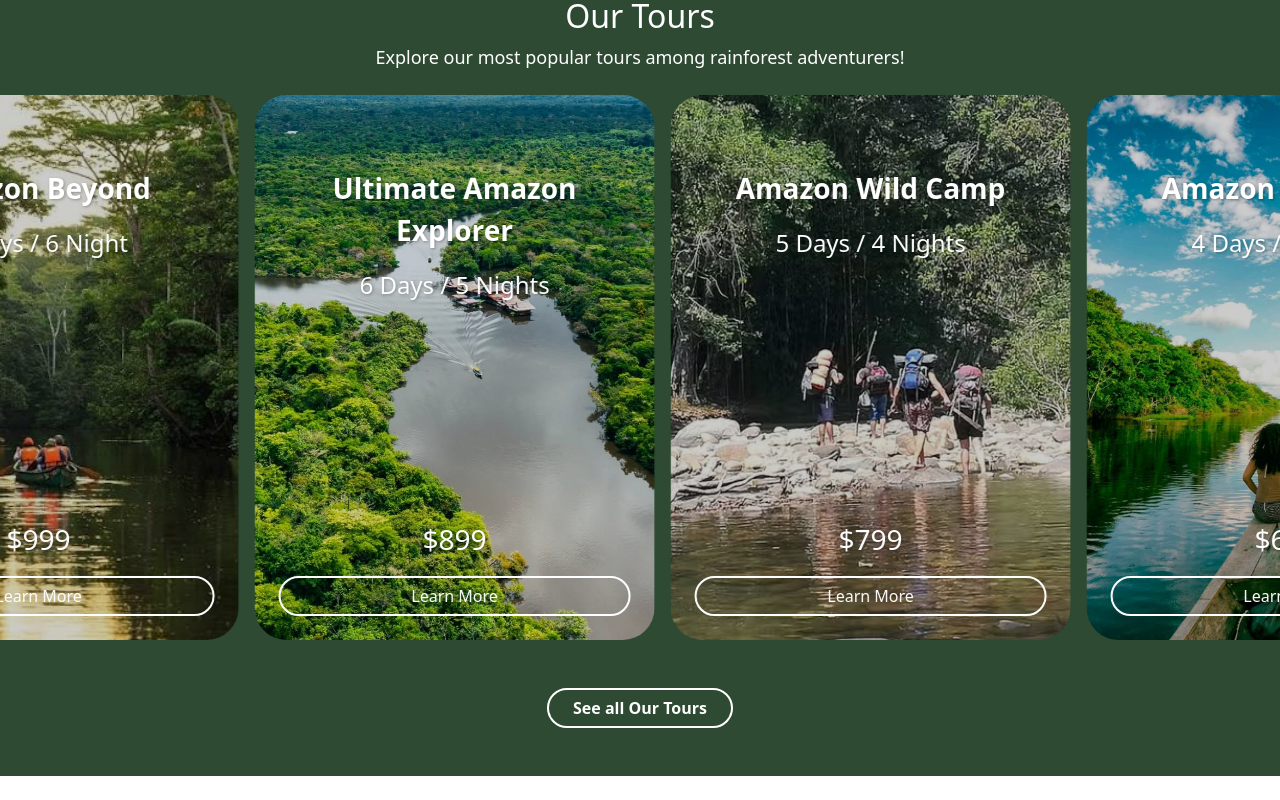
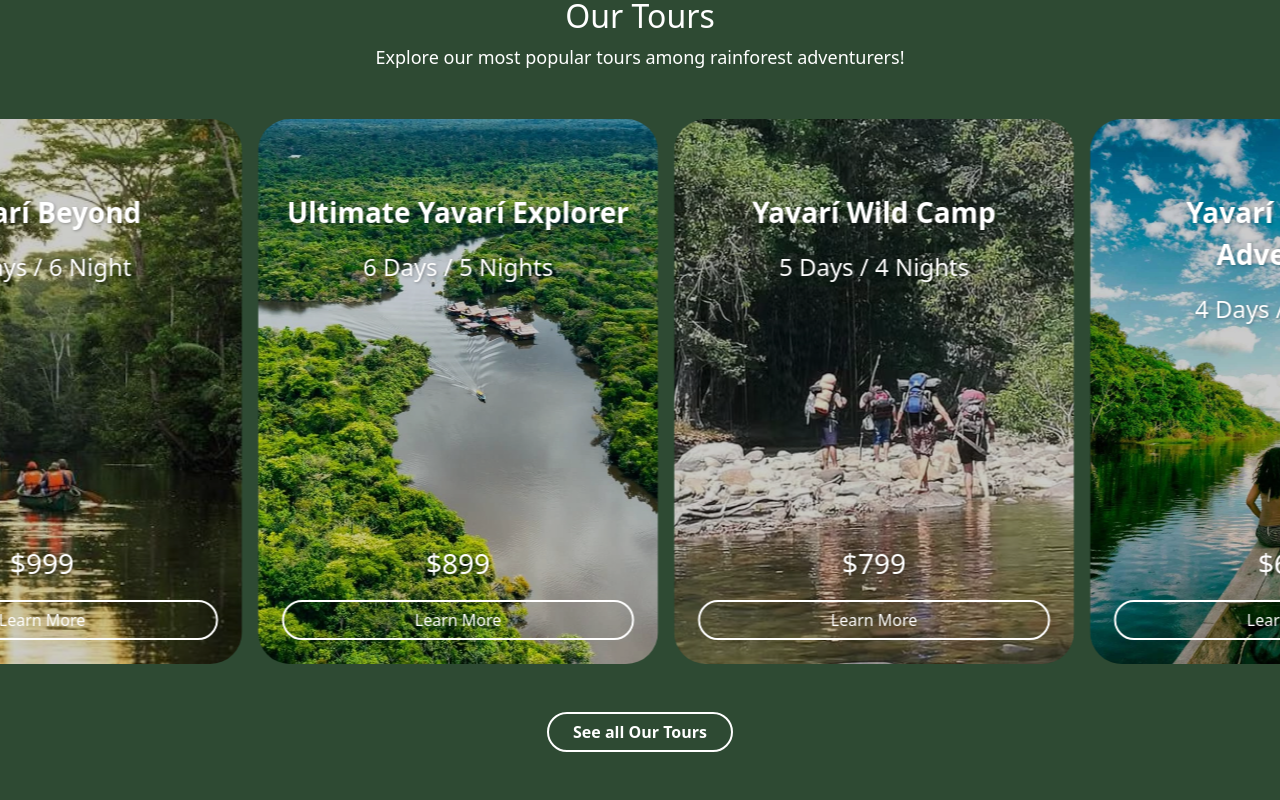
Before and after one commit to CodyHookey/project-jungle, a React (Vite) app: page / in a window 1280 px wide. Shown: the part 1574-2374 px from the top of the page. Before the commit the page ends 2350 px from the top, so only its background shows below. Built offline with nearby package versions, Linux system fonts and the light colour scheme.

Commit message:
Updated tour names

```diff
--- a/src/sections/about.jsx
+++ b/src/sections/about.jsx
@@ -4,7 +4,7 @@ import Logo from "../assets/EcoAmazon_logo_002.png";
 
 function About() {
   return (
-    <section className="p-5">
+    <section id="about" className="p-5">
       <div className="container py-5 text-center custom-border px-5">
         <img src={Logo} alt="" width={"100px"} className="mb-3" />
         <h3 className="mb-4">
--- a/src/sections/tours.jsx
+++ b/src/sections/tours.jsx
@@ -4,37 +4,37 @@ class Tours extends React.Component {
   state = {
     destinations: [
       {
-        name: "Amazon Beyond",
+        name: "Yavarí Beyond",
         desc: "7 Days / 6 Night",
         price: "999",
         image: "/beyond.webp",
       },
       {
-        name: "Ultimate Amazon Explorer",
+        name: "Ultimate Yavarí Explorer",
         desc: "6 Days / 5 Nights",
         price: "899",
         image: "/ultimate.webp",
       },
       {
-        name: "Amazon Wild Camp",
+        name: "Yavarí Wild Camp",
         desc: "5 Days / 4 Nights",
         price: "799",
         image: "/camping.webp",
       },
       {
-        name: "Amazon Unbound",
+        name: "Yavarí Amazon Adventure",
         desc: "4 Days / 3 Nights",
         price: "699",
         image: "/unbound.webp",
       },
       {
-        name: "Amazon Wildlife Escape",
+        name: "Yavarí Wildlife Escape",
         desc: "3 Days / 2 Nights",
         price: "599",
         image: "/wildlife.webp",
       },
       {
-        name: "Amazon Weekend",
+        name: "Yavarí Weekend",
         desc: "2 Days / 1 Nights",
         price: "499",
         image: "/weekend.webp",
@@ -48,10 +48,10 @@ class Tours extends React.Component {
     const looped = [...destinations, ...destinations];
 
     return (
-      <section className="dark-custom-bg py-5">
+      <section id="tours" className="dark-custom-bg py-5">
         <div className="container-fluid px-0 text-center">
           <h3>Our Tours</h3>
-          <p className="text-white mb-4">
+          <p className="text-white mb-5">
             Explore our most popular tours among rainforest adventurers!
           </p>
 
```
